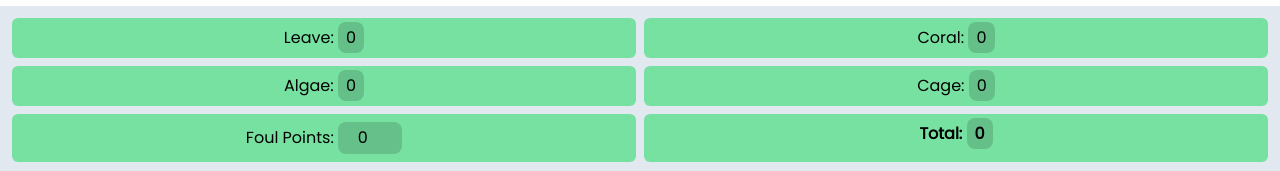
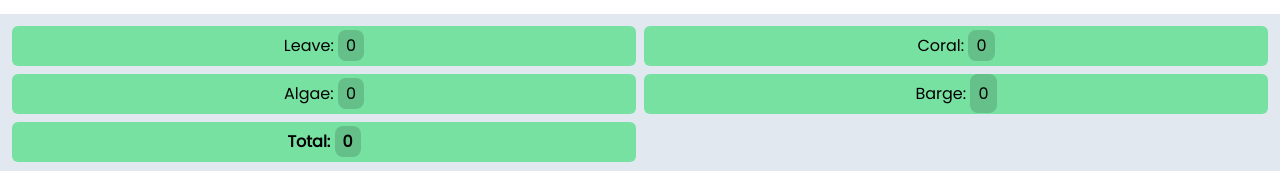
Before and after one commit to ThePotatoArchivist/scouting-app-2025, a React (Vite) app in the folder client/: page /score_calculator in a window 1280 px wide. Shown: the part 626-797 px from the top of the page. Built offline with nearby package versions, Linux system fonts and the light colour scheme.

Commit message:
remove fouls of score calc & updated canned comment

```diff
--- a/client/src/apps/score_calculator/ScoreCalculator.tsx
+++ b/client/src/apps/score_calculator/ScoreCalculator.tsx
@@ -3,7 +3,6 @@ import React, { Dispatch, SetStateAction, useState } from 'react';
 
 import LinkButton from '../../components/LinkButton';
 import { MaterialSymbol } from 'react-material-symbols';
-import NumberInput from '../../components/NumberInput';
 
 function Counter({
     value,
@@ -112,7 +111,7 @@ function ScoreCalculator() {
                     Reset All
                 </button>
                 <div className='flex flex-grow snap-x snap-mandatory flex-row gap-2 overflow-x-auto p-2 *:flex-shrink-0'>
-                    <div className='grid w-[calc(100%_-_1rem)] snap-center snap-always auto-rows-fr grid-cols-[auto_1fr] grid-rows-[auto] gap-1 md:w-auto md:flex-grow md:basis-0'>
+                    <div className='grid w-[calc(100%_-_1rem)] snap-center snap-always auto-rows-fr grid-cols-[auto_1fr] grid-rows-[auto] gap-1 md:w-auto md:flex-grow md:basis-0 '>
                         <h2 className='col-span-2 text-center text-xl font-bold text-green-600'>
                             Auto
                         </h2>
@@ -207,19 +206,10 @@ function ScoreCalculator() {
                     </p>
 
                     <p className='text-black-100 text-md rounded-md border-green-800 bg-green-400/70 px-3 py-2 text-center'>
-                        Cage:{' '}
-                        <span className='rounded-lg bg-black/15 p-2 py-1'>
+                        Barge:{' '}
+                        <span className='rounded-lg bg-black/15 p-2 py-2'>
                             {cagePoints}
                         </span>
-                    </p>
-
-                    <p className='text-black-100 text-md rounded-md border-green-800 bg-green-400/70 px-3 py-2 text-center'>
-                        Foul Points:{' '}
-                        <NumberInput
-                            className='w-16 rounded-lg bg-black/15 p-2 py-1 text-center'
-                            value={foulPoints}
-                            onChange={setFoulPoints}
-                        />
                     </p>
 
                     <p className='text-black-100 text-md rounded-md border-green-800 bg-green-400/70 px-3 py-2 text-center font-black'>
--- a/client/src/apps/super/components/CannedComments.tsx
+++ b/client/src/apps/super/components/CannedComments.tsx
@@ -21,6 +21,7 @@ const commentOptions: SelectOption<CommentValues>[] = [
     { label: 'great driving', value: 'great_driving', color: '#5ac750' },
     { label: 'good driving', value: 'good_driving', color: '#50a1c7' },
     { label: 'source only', value: 'source_only', color: '#c78450' },
+    { label: 'knock pieces', value: 'knock_pieces', color: '#c107f0' },
     { label: 'clogging', value: 'clogging', color: '#c78450' },
     {
         label: 'effective defense',
```
Also changed, not shown: 1 other file (tests, documents, lock files or other folders).
